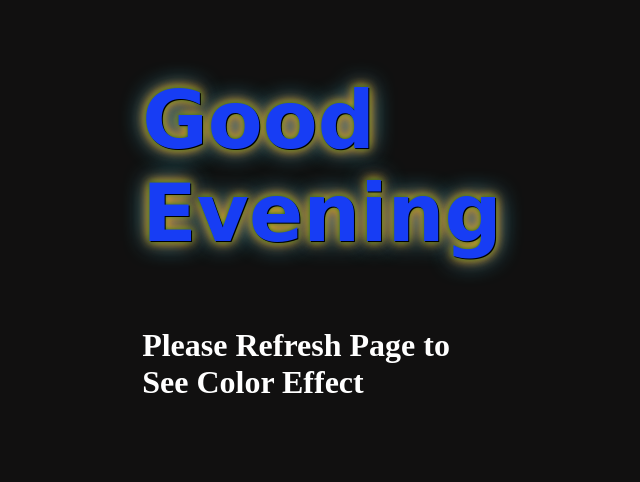
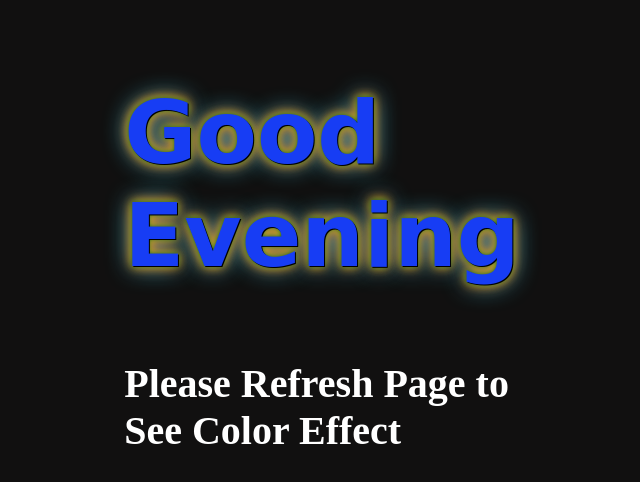
Before and after one commit to VishalChoudhary01/hexMulticolor, a plain HTML site: page index.html in a window 1280 px wide. Shown: the whole page, without its empty margins (318-958 px from the left). Drawn offline with Linux system fonts and the light colour scheme; a web font is replaced by a local one.

Commit message:
increase font size 5.5 2.5rem

```diff
--- a/index.html
+++ b/index.html
@@ -19,7 +19,7 @@
     }
     .main-head {
       font-family: "Croissant One", cursive;
-      font-size: 5rem;
+      font-size: 5.5rem;
       text-shadow: 1px 1px 0 black, 0 0 5px rgb(3, 83, 33),
         0 0 10px rgb(228, 228, 37), 0 0 15px rgb(236, 63, 5),
         0 0 25px rgb(56, 221, 239);
@@ -29,7 +29,7 @@
       justify-content: center;
       align-items: center;
       color: #fff;
-      font-size: 2rem;
+      font-size: 2.5rem;
     }
   </style>
   <body></body>
```
